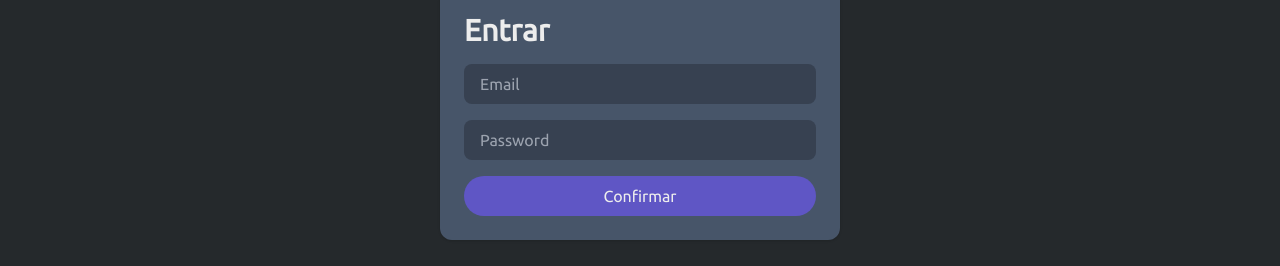
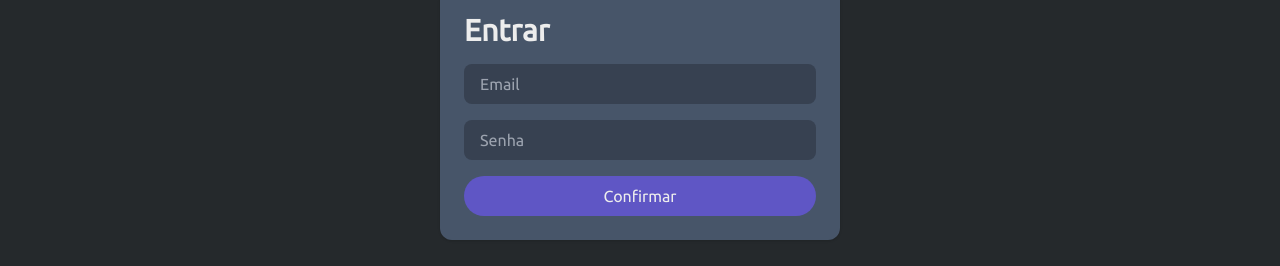
Before and after one commit to Lucashcr/filestorage, a Next.js app in the folder frontend/: page /auth/login in a window 1280 px wide. Shown: the part 292-558 px from the top of the page. Built offline with nearby package versions, Linux system fonts and the light colour scheme.

Commit message:
fix(frontend): Use React events to submit form

```diff
--- a/frontend/app/auth/login/page.tsx
+++ b/frontend/app/auth/login/page.tsx
@@ -3,9 +3,9 @@
 import { toast } from "react-toastify";
 import { useCookies } from "react-cookie";
 import { useRouter } from "next/navigation";
+import { FormEvent, use, useState } from "react";
 
-import apiService from "@/services/api";
-import { use } from "react";
+import apiClient from "@/services/api";
 
 const SECONDS_PER_HOUR = 3600;
 
@@ -19,20 +19,20 @@ export default function LoginPage(props: LoginPageProps) {
   const setCookie = useCookies()[1];
   const router = useRouter();
 
-  async function handleSubmitForm(data: FormData) {
-    const email = data.get("email");
-    const password = data.get("password");
+  const [formData, setFormData] = useState({email: "", password: ""});
+
+  const handleSubmitForm = async (event: FormEvent<HTMLFormElement>) => {
+    event.preventDefault();
 
     try {
-      const requestData = { email, password };
-      const response = await apiService.post("/auth/login", requestData);
+      const response = await apiClient.post("/auth/login", formData);
       const responseData = response.data;
 
-      const cookieOptions = {
+      const options = {
         maxAge: 24 * SECONDS_PER_HOUR,
-        path: "/",
+        path: "/"
       };
-      setCookie("authToken", responseData.token, cookieOptions);
+      setCookie("authToken", responseData.token, options);
 
       toast.success("Usuário logado com sucesso!");
       router.push(searchParams.next || "/");
@@ -40,20 +40,24 @@ export default function LoginPage(props: LoginPageProps) {
       console.error(error);
       toast.error("Erro ao tentar fazer login");
     }
-  }
+  };
 
   return (
     <div className="grow flex flex-col items-center justify-center">
       <div className="w-[400px] bg-secondary p-6 rounded-xl shadow flex flex-col gap-4">
         <h1 className="text-3xl font-bold">Entrar</h1>
-        <form className="flex flex-col gap-4" action={handleSubmitForm}>
+        <form className="flex flex-col gap-4" onSubmit={handleSubmitForm}>
           <fieldset>
             <input
               type="text"
               name="email"
               id="email"
+              value={formData.email}
               className="w-full bg-gray-700 px-4 py-2 rounded-lg bg-gray-700"
               placeholder="Email"
+              onChange={(e) => {
+                setFormData({ ...formData, email: e.target.value });
+              }}
             />
           </fieldset>
           <fieldset>
@@ -61,15 +65,20 @@ export default function LoginPage(props: LoginPageProps) {
               type="password"
               name="password"
               id="password"
+              value={formData.password}
               className="w-full bg-gray-700 px-4 py-2 rounded-lg"
-              placeholder="Password"
+              placeholder="Senha"
+              onChange={(e) => {
+                setFormData({ ...formData, password: e.target.value });
+              }}
             />
           </fieldset>
-          <input
+          <button
             type="submit"
-            value="Confirmar"
             className="bg-primary py-2 rounded-full hover:bg-accent"
-          />
+          >
+            Confirmar
+          </button>
         </form>
       </div>
     </div>
--- a/frontend/middleware.ts
+++ b/frontend/middleware.ts
@@ -6,9 +6,7 @@ const disabledAuthMiddlewareRoutes = ["/auth/login"];
 // This function can be marked `async` if using `await` inside
 export function middleware(request: NextRequest) {
   if (disabledAuthMiddlewareRoutes.includes(request.nextUrl.pathname)) {
-    return NextResponse.redirect(
-      new URL("/", request.url)
-    );
+    return;
   }
 
   const authToken = request.cookies.get("authToken");
--- a/frontend/services/api.ts
+++ b/frontend/services/api.ts
@@ -3,18 +3,14 @@ import { Cookies } from "react-cookie";
 import { toast } from "react-toastify";
 import Router from "next/router";
 
-const apiService = axios.create({
+const cookies = new Cookies();
+
+const apiClient = axios.create({
   baseURL: "http://localhost:8080",
-  headers: {
-    "Content-Type": "application/json",
-  },
-  xsrfCookieName: "XSRF-TOKEN",
-  xsrfHeaderName: "X-CSRF-TOKEN",
+  withCredentials: true
 });
 
-const cookies = new Cookies();
-
-apiService.interceptors.request.use(
+apiClient.interceptors.request.use(
   (config) => {
     const token = cookies.get("authToken");
     if (token) {
@@ -27,7 +23,7 @@ apiService.interceptors.request.use(
   }
 );
 
-apiService.interceptors.response.use(
+apiClient.interceptors.response.use(
   (response) => response,
   (error) => {
     if (error.response && error.response.status === 401) {
@@ -38,4 +34,4 @@ apiService.interceptors.response.use(
   }
 );
 
-export default apiService;
+export default apiClient;
```
